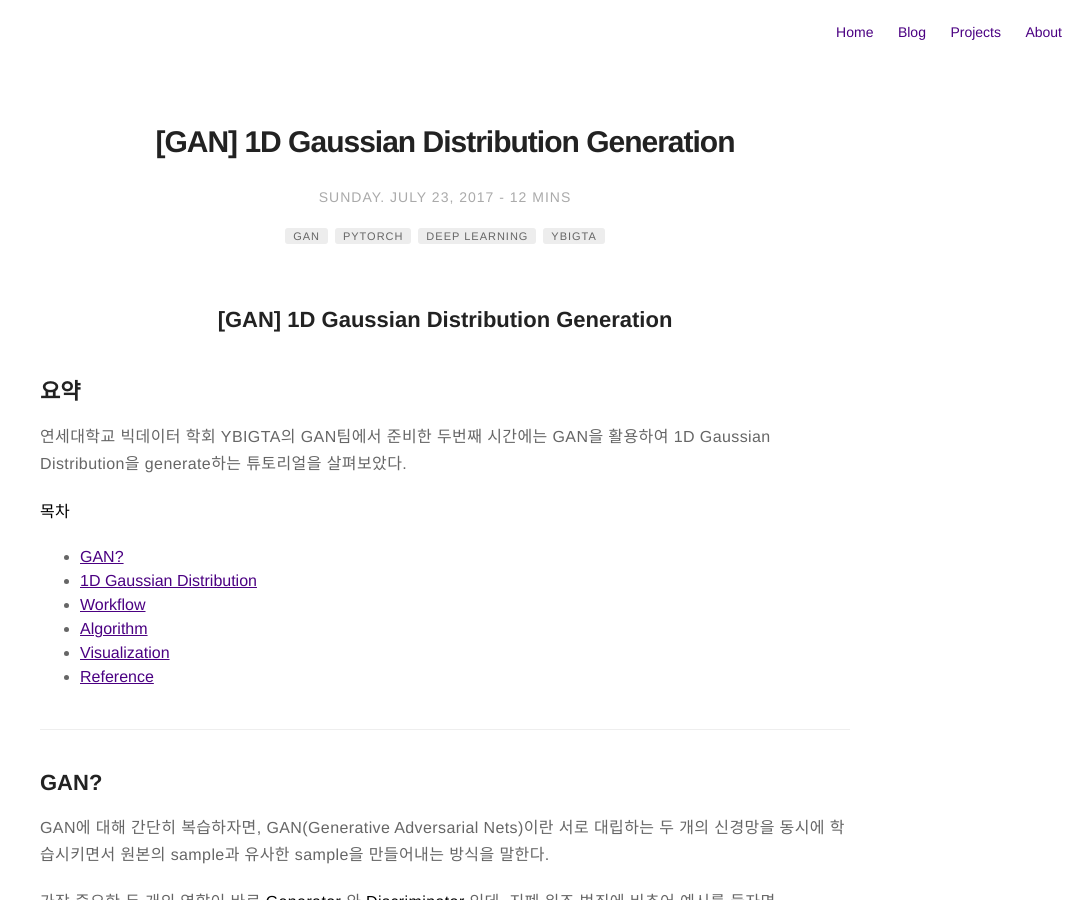
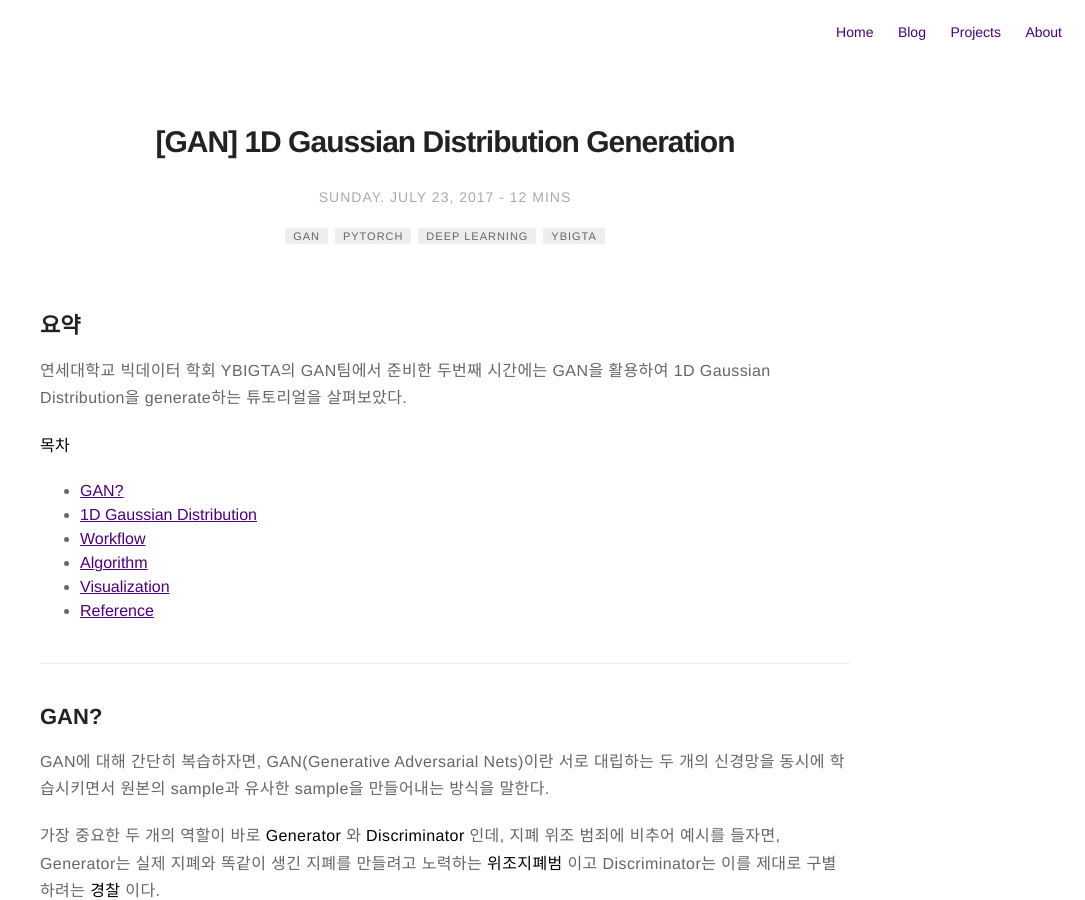
Before and after one commit to wkimdev/angrypark.github.io, a Jekyll site: the page built from _posts/2017-07-23-GAN-tutorial-1.markdown, in a window 1280 px wide and 900 px high. Shown: the whole window, without its empty margins (195-1280 px from the left). Built offline with Jekyll 4.4.1, drawn with Linux system fonts in a browser that asks for light colours; comment, search, counter and statistics services are not loaded.

Commit message:
170723-gan-tutorial-4

```diff
--- a/_posts/2017-07-23-GAN-tutorial-1.markdown
+++ b/_posts/2017-07-23-GAN-tutorial-1.markdown
@@ -16,10 +16,6 @@ description: GAN으로 1D Gaussian Distribution Generate 하기
 ---
 
 <span style="color:#7C7877; font-family: 'Apple SD Gothic Neo'; font-weight:200">
-
-<center><h2>
-[GAN] 1D Gaussian Distribution Generation
-</h2></center>
 
 ## 요약
 
```
Also changed, not shown: 1 other file.
